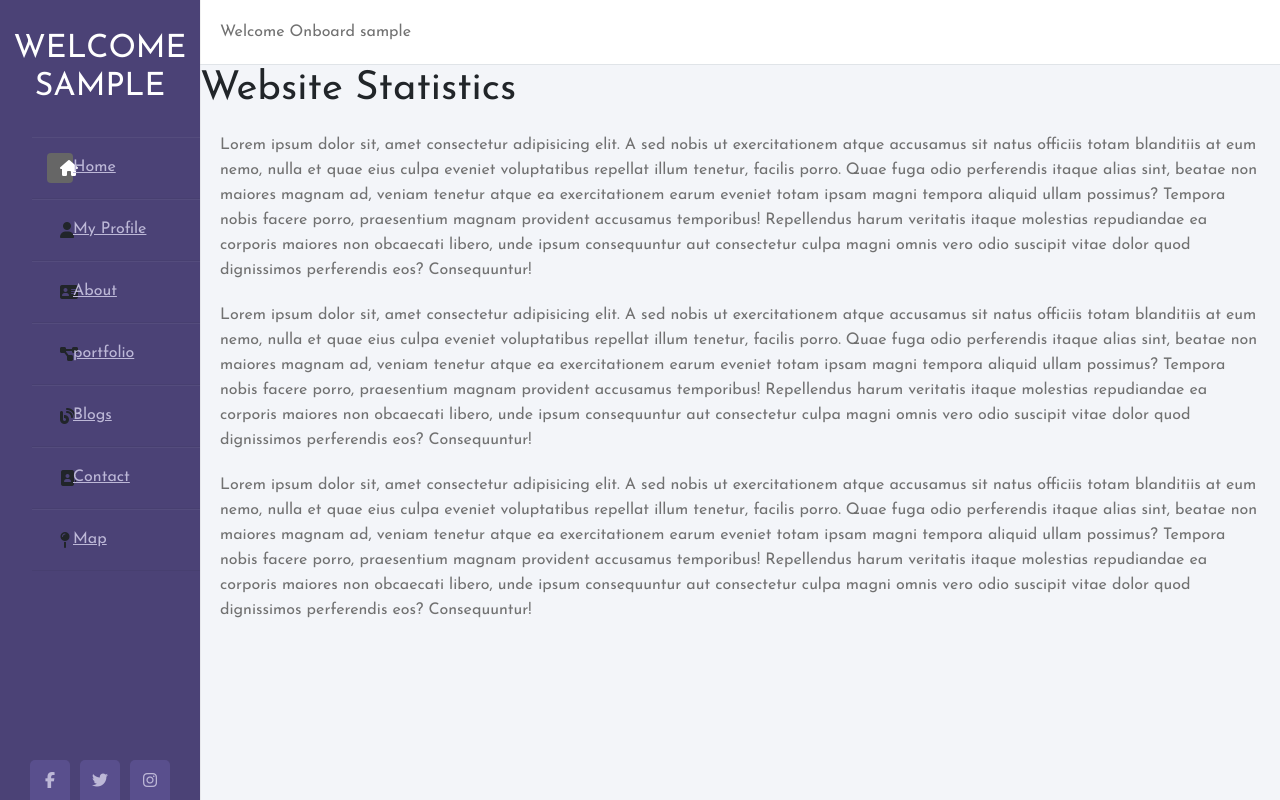
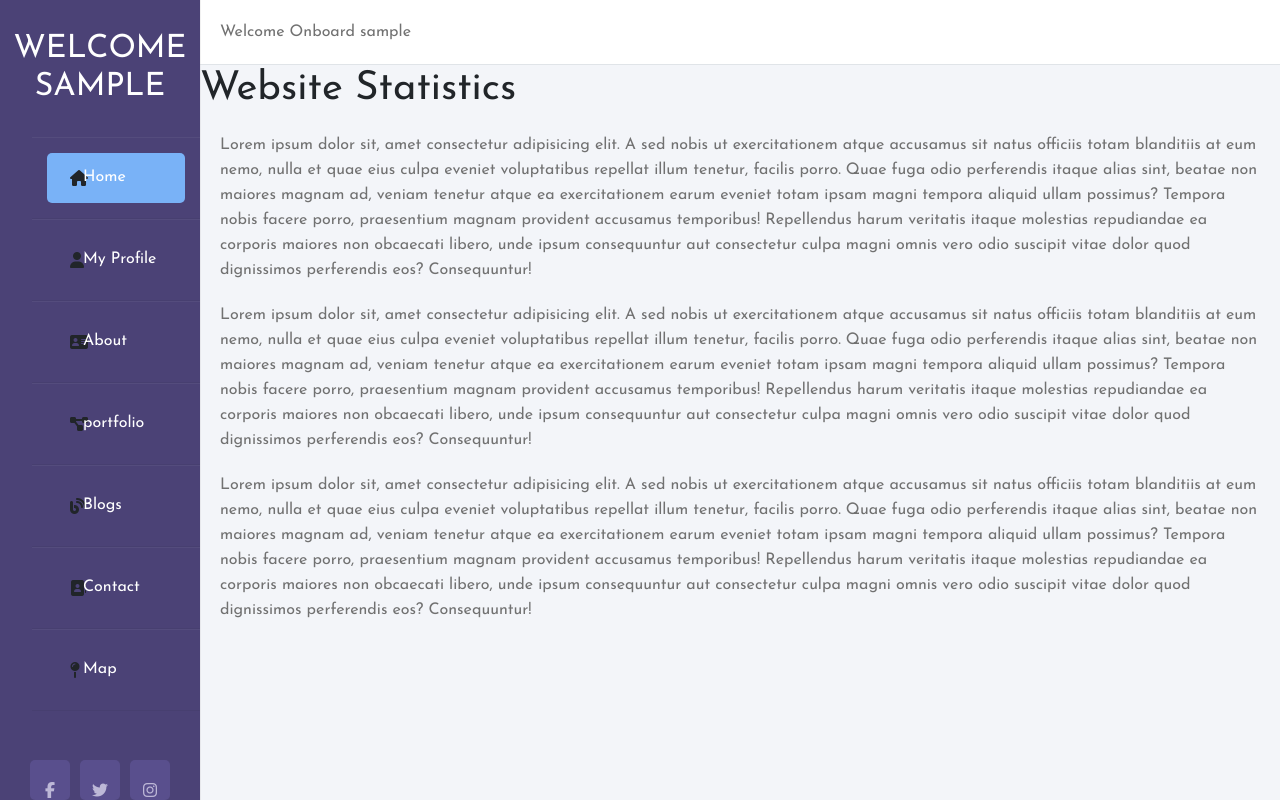
Before and after one commit to CrysteSolutions/orimi_nihon_gakuin, a PHP site: page /educator/dashboard/dashboard.php in a window 1280 px wide. Run offline with PHP 8.4, Linux system fonts and the light colour scheme; the visitor is signed in with stand-in values (Sample User, id 1); some libraries are stand-ins or nearby versions.

Commit message:
Update dash-sidenav.php

```diff
--- a/dashboard/asset/dash-sidenav.php
+++ b/dashboard/asset/dash-sidenav.php
@@ -1,3 +1,12 @@
+<?php
+
+function isPageActive($pageName)
+{
+    $currentPage = basename($_SERVER['PHP_SELF']);
+    return ($currentPage === $pageName) ? 'class="active"' : '';
+ }
+?>
+
 <script src="https://kit.fontawesome.com/b99e675b6e.js"></script>
 <style>@import url('https://fonts.googleapis.com/css?family=Josefin+Sans&display=swap');
 
@@ -42,7 +51,7 @@ body{
 }
 
 .wrapper .sidebar ul li a{
-  color: #bdb8d7;
+  color: white;
   display: block;
 }
 
@@ -106,12 +115,23 @@ body{
     display: none !important;
   }
 }
-.active, .btn:hover {
+
+
+.btn:hover {
 
   background-color: #666;
   color: white;
   width: 25px;
 
+}
+a {
+  color: white;
+  text-decoration: none;
+  padding: 10px;
+  border-radius: 5px;
+}
+a.active {
+  background-color: #79b2f7; /* Change this to the desired active color */
 }
 
 
@@ -121,13 +141,13 @@ body{
     <div class="sidebar">
         <h2>Welcome <?php echo $_SESSION['username'] ?> </h2>
         <ul>
-            <li><a href="dashboard.php"><i class="fas fa-home btn active"></i>Home</a></li>
-            <li><a href="dash-userProfile.php"><i class="fas fa-user btn"></i>My Profile</a></li>
-            <li><a href="#"><i class="fas fa-address-card btn"></i>About</a></li>
-            <li><a href="#"><i class="fas fa-project-diagram btn"></i>portfolio</a></li>
-            <li><a href="#"><i class="fas fa-blog btn"></i>Blogs</a></li>
-            <li><a href="#"><i class="fas fa-address-book btn"></i>Contact</a></li>
-            <li><a href="#"><i class="fas fa-map-pin btn"></i>Map</a></li>
+            <li><a href="dashboard.php" <?php echo isPageActive('dashboard.php'); ?> ><i class="fas fa-home btn active"></i>Home</a></li>
+            <li><a href="dash-userProfile.php" <?php echo isPageActive('dash-userProfile.php'); ?> ><i class="fas fa-user btn"></i>My Profile</a></li>
+            <li><a href="#" <?php echo isPageActive('about.php'); ?> ><i class="fas fa-address-card btn"></i>About</a></li>
+            <li><a href="#" <?php echo isPageActive('portfolio.php'); ?> ><i class="fas fa-project-diagram btn"></i>portfolio</a></li>
+            <li><a href="#" <?php echo isPageActive('blogs.php'); ?> ><i class="fas fa-blog btn"></i>Blogs</a></li>
+            <li><a href="#" <?php echo isPageActive('contact.php'); ?> ><i class="fas fa-address-book btn"></i>Contact</a></li>
+            <li><a href="#" <?php echo isPageActive('map.php'); ?> ><i class="fas fa-map-pin btn"></i>Map</a></li>
         </ul>
         <div class="social_media">
           <a href="#"><i class="fab fa-facebook-f"></i></a>
@@ -139,15 +159,19 @@ body{
     <div class="main_content">
 
 
-    <script>
-// Add active class to the current button (highlight it)
-var header = document.getElementById("myDsidebarIV");
-var btns = header.getElementsByClassName("btn");
-for (var i = 0; i < btns.length; i++) {
-  btns[i].addEventListener("click", function() {
-  var current = document.getElementsByClassName("active");
-  current[0].className = current[0].className.replace(" active", "");
-  this.className += " active";
+
+
+<script>
+  document.addEventListener('DOMContentLoaded', function() {
+    // Get the current pathname
+    var path = window.location.pathname;
+
+    // Find the corresponding link and add the "active" class
+    var links = document.querySelectorAll('nav a');
+    for (var i = 0; i < links.length; i++) {
+      if (links[i].getAttribute('href') === path) {
+        links[i].classList.add('active');
+      }
+    }
   });
-}
 </script>
```
